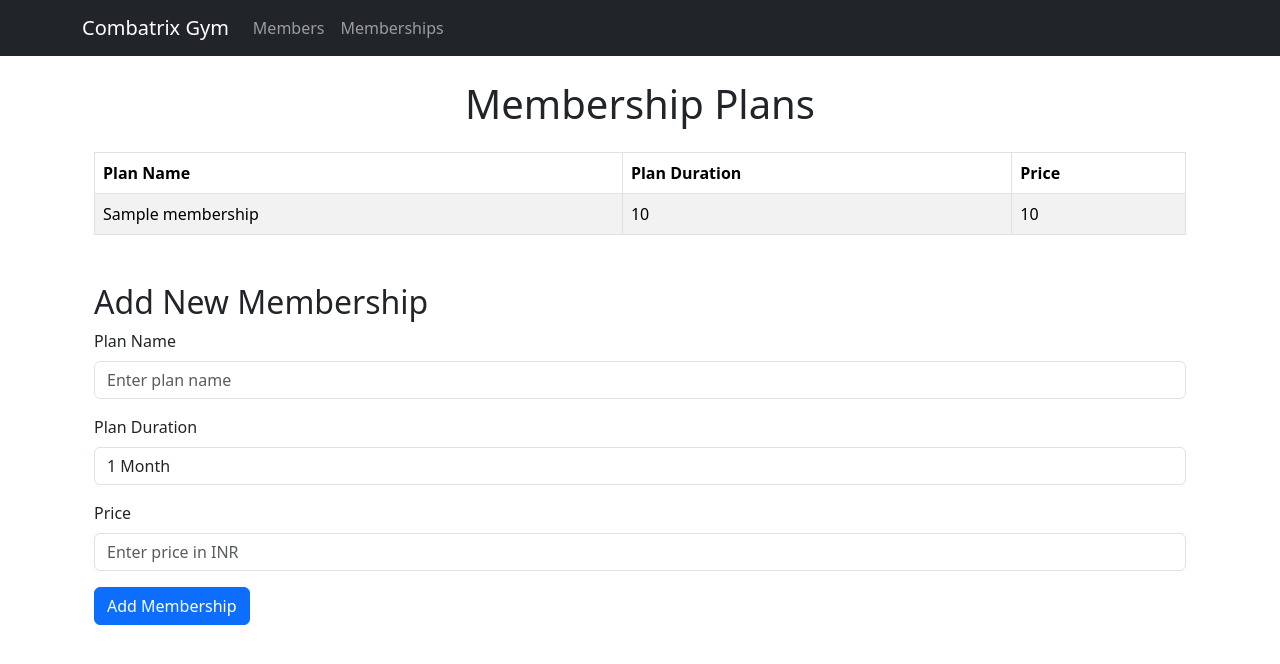
After one commit to Kushagra-Dubey/Combatrix-Logs, a Django app: template mma_gym/members/templates/memberships/memberships_table.html in a window 1280 px wide. The commit adds this page. Shown: the top 664 px of the page. Run offline with Django 4.2, Linux system fonts and the light colour scheme; the template is opened without the code that fills it: most values are stand-ins (such as "Sample title", 1, 10 or a date in 2020).

Commit message:
Added logic to view and Add membership

```diff
--- /dev/null
+++ b/mma_gym/members/templates/memberships/memberships_table.html
@@ -0,0 +1,90 @@
+{% extends 'base.html' %}
+
+{% block content %}
+<div class="container mt-4">
+    <h1 class="text-center">Membership Plans</h1>
+
+    <!-- Memberships Table -->
+    <div class="mt-4">
+        <table class="table table-bordered table-striped">
+            <thead class="thead-dark">
+                <tr>
+                    <th>Plan Name</th>
+                    <th>Plan Duration</th>
+                    <th>Price</th>
+                </tr>
+            </thead>
+            <tbody>
+                {% for membership in memberships %}
+                <tr>
+                    <td>{{ membership.plan_name }}</td>
+                    <td>{{ membership.plan_duration }}</td>
+                    <td>{{ membership.price }}</td>
+                </tr>
+                {% endfor %}
+            </tbody>
+        </table>
+    </div>
+
+    <!-- Add Membership Section -->
+    <div class="mt-5">
+        <h2>Add New Membership</h2>
+        <form id="add-membership-form">
+            <div class="mb-3">
+                <label for="plan-name" class="form-label">Plan Name</label>
+                <input type="text" class="form-control" id="plan-name" placeholder="Enter plan name" required>
+            </div>
+            <div class="mb-3">
+                <label for="plan-duration" class="form-label">Plan Duration</label>
+                <select class="form-control" id="plan-duration" required>
+                    <option value="1 Month">1 Month</option>
+                    <option value="3 Months">3 Months</option>
+                </select>
+            </div>
+            <div class="mb-3">
+                <label for="price" class="form-label">Price</label>
+                <input type="number" class="form-control" id="price" placeholder="Enter price in INR" required>
+            </div>
+            <button type="button" class="btn btn-primary" id="submit-membership">Add Membership</button>
+        </form>
+    </div>
+</div>
+
+<script>
+    // Add Membership Button Click Handler
+    document.getElementById("submit-membership").addEventListener("click", function () {
+        const planName = document.getElementById("plan-name").value;
+        const planDuration = document.getElementById("plan-duration").value;
+        const price = document.getElementById("price").value;
+
+        // Create the JSON data
+        const data = {
+            plan_name: planName,
+            plan_duration: planDuration,
+            price: price
+        };
+
+        fetch("{% url 'add_membership' %}", {
+            method: "POST",
+            headers: {
+                "Content-Type": "application/json",
+                "X-CSRFToken": "{{ csrf_token }}"
+            },
+            body: JSON.stringify(data) // Convert data to JSON string
+        })
+        .then(response => response.json())
+        .then(data => {
+            if (data.message) {
+                // Success: Reload the page to update the table
+                alert(data.message);
+                location.reload();
+            } else {
+                // Error: Show an alert
+                alert(data.error || "Failed to add membership.");
+            }
+        })
+        .catch(error => console.error("Error:", error));
+    });
+</script>
+
+{% endblock %}
--- a/mma_gym/members/urls.py
+++ b/mma_gym/members/urls.py
@@ -6,5 +6,5 @@ membership_view = MembershipView()
 urlpatterns = [
     path('members/', MemberView.as_view(), name='members_view'),
     path('memberships/', membership_view.list_memberships, name='list_memberships'),
-    path('memberships/add/', membership_view.add_membership_view, name='add_membership'),
+    path('memberships/add/', membership_view.add_membership, name='add_membership'),
 ]
--- a/mma_gym/templates/base.html
+++ b/mma_gym/templates/base.html
@@ -20,6 +20,9 @@
                     <li class="nav-item">
                         <a class="nav-link" href="{% url 'members_view' %}">Members</a>
                     </li>
+                    <li class="nav-item">
+                        <a class="nav-link" href="{% url 'list_memberships' %}">Memberships</a>
+                    </li>
                 </ul>
             </div>
         </div>
```
Also changed, not shown: mma_gym/members/views.py (+21 -9 lines).
